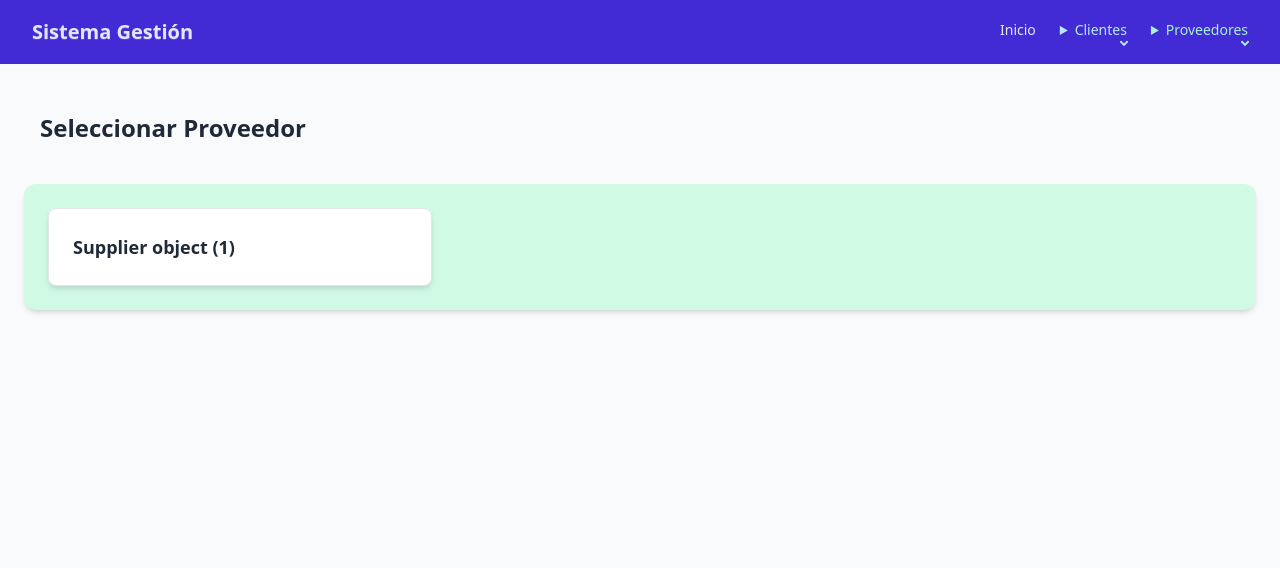
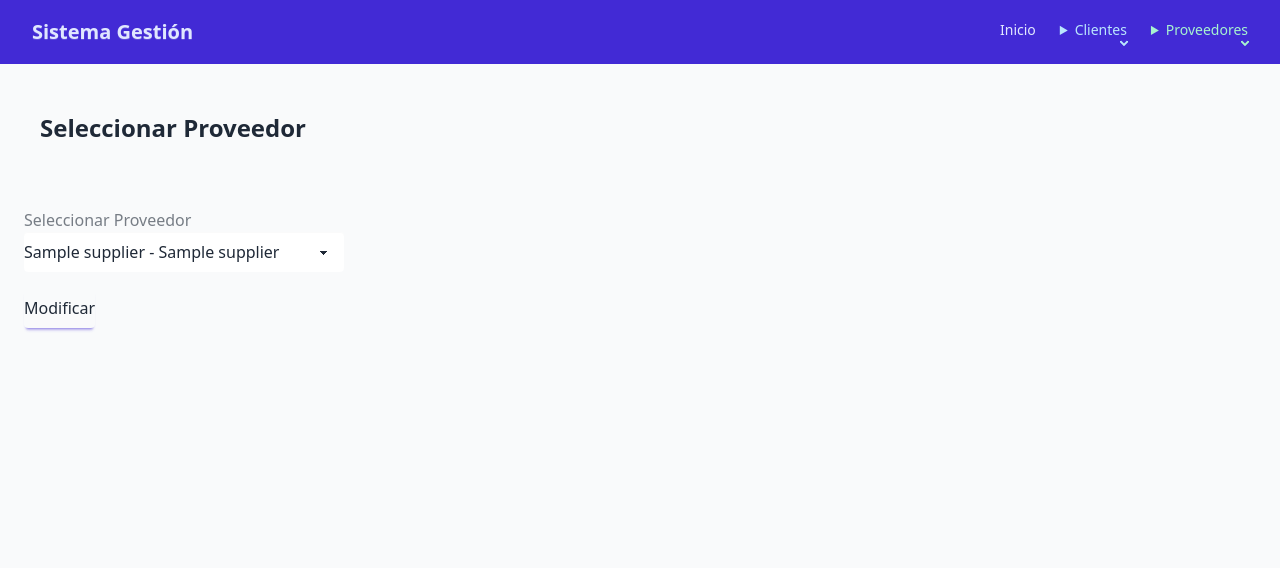
Before and after one commit to rherrainz/blc_erp, a Django app: page /suppliers/edit/ in a window 1280 px wide. Shown: the top 568 px of the page. Run offline with Django 5.2, Linux system fonts and the light colour scheme; tables that the repository leaves empty hold one stand-in row (values such as "Sample post"); style sheets or scripts are compiled from the project's sources; some libraries are stand-ins or nearby versions.

Commit message:
fixed minor views bugs

```diff
--- a/src/clients/models.py
+++ b/src/clients/models.py
@@ -7,3 +7,6 @@
     class Meta:
         verbose_name = "Cliente"
         verbose_name_plural = "Clientes"
+
+    def __str__(self):
+        return f"{self.company_name} - {self.name}"
--- a/src/clients/urls.py
+++ b/src/clients/urls.py
@@ -6,5 +6,6 @@
 urlpatterns = [
     path('list/', views.client_list, name='list'),
     path('add/', views.client_add, name='add'),
-    path('edit/', views.client_edit_select, name='edit_select'),
+    path('edit_select/', views.client_edit_select, name='edit_select'),
+    path('edit/<int:client_id>/', views.client_edit, name='edit'),
 ]
--- a/src/suppliers/models.py
+++ b/src/suppliers/models.py
@@ -8,3 +8,6 @@
     class Meta:
         verbose_name = "Proveedor"
         verbose_name_plural = "Proveedores"
+
+    def __str__(self):
+        return f"{self.company_name} - {self.name}"
--- a/src/suppliers/urls.py
+++ b/src/suppliers/urls.py
@@ -7,4 +7,5 @@
     path('list/', views.supplier_list, name='list'),
     path('add/', views.supplier_add, name='add'),
     path('edit/', views.supplier_edit_select, name='edit_select'),
+    path('edit/<int:supplier_id>/', views.supplier_edit, name='edit'),
 ]
--- a/src/suppliers/views.py
+++ b/src/suppliers/views.py
@@ -19,3 +19,19 @@
 def supplier_edit_select(request):
     suppliers = Supplier.objects.all()
     return render(request, "suppliers/edit_select.html", {"suppliers": suppliers, "title": "Seleccionar Proveedor"})
+
+def supplier_edit(request, supplier_id):
+    supplier = get_object_or_404(Supplier, id=supplier_id)
+
+    if request.method == 'POST':
+        form = SupplierForm(request.POST, instance=supplier)
+        if form.is_valid():
+            form.save()
+            return redirect('suppliers:list')
+    else:
+        form = SupplierForm(instance=supplier)
+
+    return render(request, 'suppliers/edit.html', {
+        'form': form,
+        'title': 'Modificar Proveedor'
+    })
--- /dev/null
+++ b/src/ui/templates/clients/edit.html
@@ -0,0 +1,6 @@
+{% extends "base.html" %}
+
+{% block content %}
+  {% include "components/page.html" with title=title %}
+  {% include "components/form.html" with form=form submit_label="Guardar cambios" %}
+{% endblock %}
--- /dev/null
+++ b/src/ui/templates/suppliers/edit.html
@@ -0,0 +1,6 @@
+{% extends "base.html" %}
+
+{% block content %}
+  {% include "components/page.html" with title=title %}
+  {% include "components/form.html" with form=form submit_label="Guardar cambios" %}
+{% endblock %}
--- a/src/ui/templates/suppliers/edit_select.html
+++ b/src/ui/templates/suppliers/edit_select.html
@@ -1,8 +1,18 @@
 {% extends "base.html" %}
 
 {% block content %}
-    {% include "components/page.html" with title=title %}
-    <div class="bg-emerald-100 p-6 rounded-xl shadow-md">
-        {% include "components/list_card.html" with object_list=suppliers %}
+  {% include "components/page.html" with title=title %}
+
+  <form method="post" class="mt-6">
+    {% csrf_token %}
+    <div class="form-control w-full max-w-xs">
+      <label for="supplier" class="label">Seleccionar Proveedor</label>
+      <select name="supplier_id" id="supplier" class="select select-bordered w-full">
+        {% for supplier in suppliers %}
+          <option value="{{ supplier.id }}">{{ supplier }}</option>
+        {% endfor %}
+      </select>
     </div>
+    <button type="submit" class="btn btn-primary mt-4">Modificar</button>
+  </form>
 {% endblock %}
```
Also changed, not shown: src/clients/views.py (+16 -0 lines), src/ui/templates/clients/edit_select.html (+13 -3 lines).
